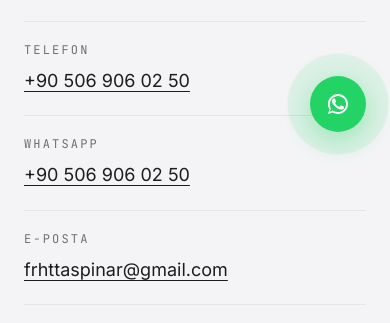
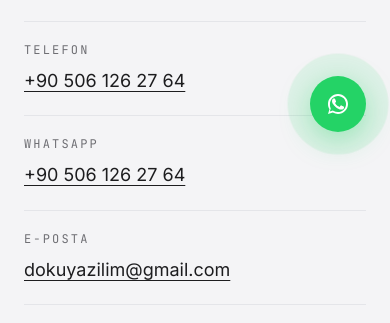
Before and after one commit to frhttaspinar/fero-web, a Next.js app: page /iletisim in a window 390 px wide. Shown: the part 688-1011 px from the top of the page. Built offline with nearby package versions, Linux system fonts and the light colour scheme; no server answers.

Commit message:
İletişim: kurumsal telefon, WhatsApp ve e-posta güncellemesi (#7)
* fix(contact): update public phone WhatsApp and email

* fix(contact): remove old personal email from form error state

```diff
--- a/src/components/contact/ContactModal.tsx
+++ b/src/components/contact/ContactModal.tsx
@@ -3,6 +3,7 @@
 import { useCallback, useEffect, useRef, useState } from "react";
 import { AnimatePresence, motion } from "framer-motion";
 import { X, CheckCircle2, Loader2 } from "lucide-react";
+import { siteConfig } from "@/lib/site-config";
 
 type Status = "idle" | "submitting" | "success" | "error";
 
@@ -192,7 +193,7 @@ export function ContactModal({
                   {status === "error" && (
                     <p className="text-sm text-red-600" role="alert">
                       Bir şeyler ters gitti. Tekrar dener misin, ya da doğrudan
-                      frhttaspinar@gmail.com adresine yazabilirsin.
+                      {siteConfig.email} adresine yazabilirsin.
                     </p>
                   )}
 
--- a/src/lib/site-config.ts
+++ b/src/lib/site-config.ts
@@ -65,13 +65,13 @@ export const siteConfig = {
       "https://www.linkedin.com/in/ferhat-ta%C5%9Fpinar-110814396/",
   },
   /** Uluslararası formatta iletişim numarası (WhatsApp hattıyla aynı). */
-  phone: "+905069060250",
+  phone: "+905061262764",
   /** Sayfada okunabilir biçimde gösterilen telefon. */
-  phoneDisplay: "+90 506 906 02 50",
+  phoneDisplay: "+90 506 126 27 64",
   /** wa.me bağlantılarının beklediği, "+" içermeyen biçim. */
-  whatsappNumber: "905069060250",
+  whatsappNumber: "905061262764",
   /** Yayınlanan iletişim e-postası. */
-  email: "frhttaspinar@gmail.com",
+  email: "dokuyazilim@gmail.com",
   /**
    * Gerçek fiziksel ofis.
    *
```
